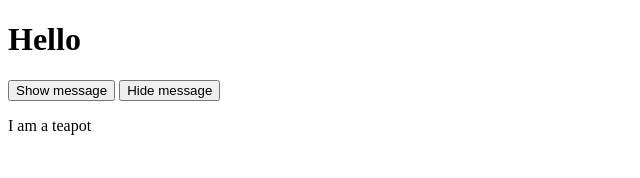
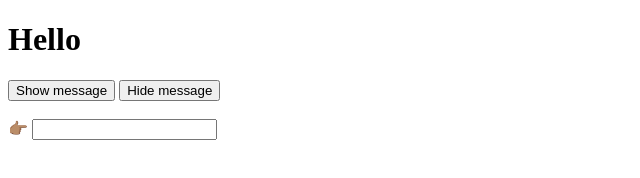
Before and after one commit to pablisch/js-web-apps-exercises, a website with bundled scripts: page index.html in a window 1280 px wide. Both pictures are taken after a click on the button "Show message". Shown: the whole page, without its empty margins (0-640 px from the left). Built offline with nearby package versions, Linux system fonts and the light colour scheme.

Commit message:
TDD user input clearing after use

```diff
--- a/index.html
+++ b/index.html
@@ -9,6 +9,11 @@
       <button id="show-message-button">Show message</button>
       <button id="hide-message-button">Hide message</button>
 
+      <br><br>
+      <label for="user-input">👉🏽</label>
+      <input type="text" id="message-input" name="user-input" />
+      <br>
+
       <div id="main-container">
         <!-- <p id="message"></p> -->
       </div>
--- a/messageView.js
+++ b/messageView.js
@@ -14,17 +14,20 @@ class MessageView {
   }
 
   displayMessage() {
+    const userInputEl = document.querySelector('#message-input');
     const newPEl = document.createElement('p');
     newPEl.id = 'message';
-    newPEl.textContent = 'I am a teapot';
+    newPEl.textContent = userInputEl.value;
     this.mainContainerEl.append(newPEl);
-    console.log('Thanks for clicking me!');
+
+    document.querySelector('#message-input').value = '' // resets the user input field
+    // console.log('Thanks for clicking me!');
   }
 
   hideMessage() {
     const pEls = document.querySelectorAll('p');
     pEls.forEach((p) => p.remove());
-    console.log("... and now I'm gone!");
+    // console.log("... and now I'm gone!");
   }
 }
 
```
Also changed, not shown: messageView.test.js (+16 -1 lines).
